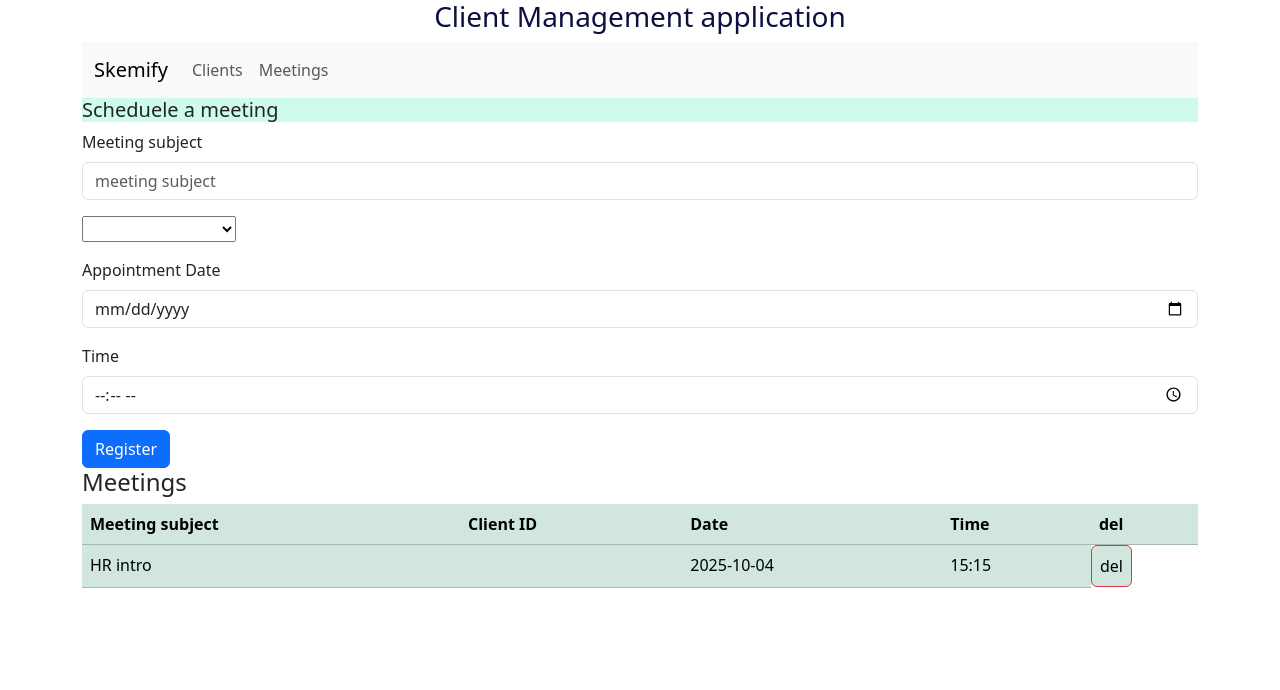
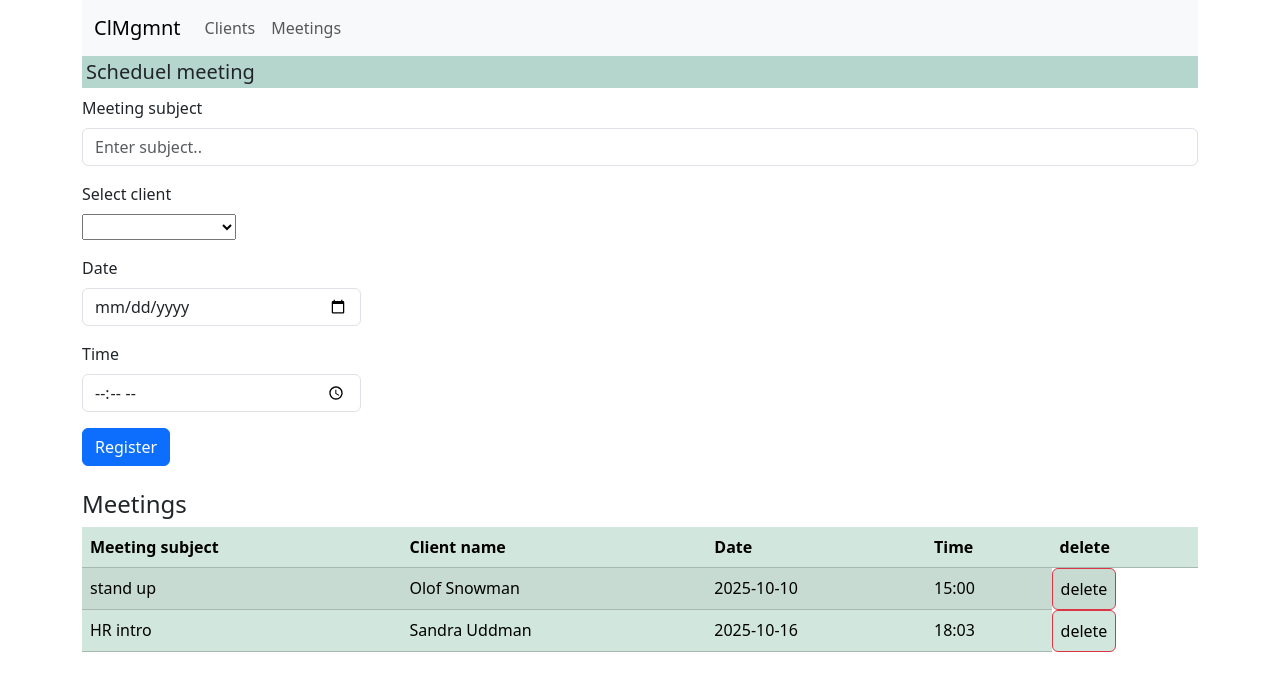
Before and after one commit to sandrauddman/clientManagementApp, an Angular app: page /meetingForm in a window 1280 px wide. Shown: the top 690 px of the page. Built offline with nearby package versions, Linux system fonts and the light colour scheme; data requests are answered from the project's data file.

Commit message:
Cleaned upp spaces and formatted documnets

```diff
--- a/db.json
+++ b/db.json
@@ -1,20 +1,34 @@
 {
   "clients": [
     {
-      "id": "7009",
+      "id": "b5b0",
+      "cname": "Olof Snowman",
+      "email": "o.snowma@winter.com",
+      "pass": "4567890+",
+      "repass": "234567890+"
+    },
+    {
+      "id": "0cde",
       "cname": "Sandra Uddman",
-      "emailId": "Sandra.uddman@gmail.com",
-      "pass": "3456789",
-      "repass": "456789"
+      "email": "Sandra.uddman@gmail.com",
+      "pass": "34567890",
+      "repass": "34567895"
     }
   ],
   "meetings": [
     {
-      "id": "6ec1",
+      "id": "95dd",
+      "meetname": "stand up",
+      "clientId": "b5b0",
+      "date": "2025-10-10",
+      "time": "15:00"
+    },
+    {
+      "id": "2399",
       "meetname": "HR intro",
-      "clientId": "7009",
-      "date": "2025-10-04",
-      "time": "15:15"
+      "clientId": "0cde",
+      "date": "2025-10-16",
+      "time": "18:03"
     }
   ]
 }
--- a/src/app/app.component.html
+++ b/src/app/app.component.html
@@ -1,9 +1,9 @@
-<h3 class="container" style="text-align: center; color: rgb(10, 16, 64);">Client Management application</h3>
+
 
 <div class="container">
   <nav class="navbar navbar-expand-lg navbar-light bg-light">
     <div class="container-fluid">
-      <a class="navbar-brand" href="#">Skemify</a>
+      <a class="navbar-brand" href="#">ClMgmnt</a>
       <button class="navbar-toggler" type="button" data-bs-toggle="collapse" data-bs-target="#navbarNavDropdown"
         aria-controls="navbarNavDropdown" aria-expanded="false" aria-label="Toggle navigation">
         <span class="navbar-toggler-icon"></span>
@@ -20,7 +20,5 @@
       </div>
     </div>
   </nav>
-
-
 </div>
 <router-outlet></router-outlet>
--- a/src/app/client-form/client-form.component.html
+++ b/src/app/client-form/client-form.component.html
@@ -1,32 +1,34 @@
-<div class="container">
-    <span class="border-top border-primary">
-    <h5 style="background-color: rgba(177, 248, 224, 0.614);">Add a client</h5>
+<div class=" container">
+    <h5 class="p-1" style="background-color: rgb(181, 214, 204);"> Add a client</h5>
     <form [formGroup]="registerForm" (ngSubmit)="onSubmit()">
-        <div class="mb-3">
+        <div class="mt-2 mb-3">
             <label  class="form-label">Name</label>
-            <input type="text" class="form-control" formControlName="cname" id="name" placeholder="Jane Doe">
+            <input type="text" class="form-control w-25" formControlName="cname" id="name" placeholder="Enter name"
+            [ngClass]="{'is-invalid': form['cname'].touched  && form['cname'].errors }">
         </div>
         <div class="mb-3">
             <label class="form-label">Email</label>
-            <input type="email" class="form-control" formControlName="emailId" id="email" placeholder="jane.doe@example.com">
+            <input type="email" class="form-control w-25" formControlName="email" id="email" placeholder="jane.doe@example.com"
+                [ngClass]="{'is-invalid': form['email'].touched && form['email'].errors }">
         </div>
         <div class="mb-3">
             <label  class="form-label">Password</label>
-            <input type="password" class="form-control" formControlName="pass" id="password" placeholder="...">
+            <input type="password" class="form-control w-25" formControlName="pass" id="password" placeholder="..."
+            [ngClass]="{'is-invalid': form['pass'].touched && form['pass'].errors }">
         </div>
         <div class="mb-3">
             <label  class="form-label">Re-enter Password</label>
-            <input type="password" class="form-control" formControlName="repass" id="Repassword" placeholder="...">
+            <input type="password" class="form-control  w-25" formControlName="repass" id="Repassword" placeholder="..."
+            [ngClass]="{'is-invalid': form['repass'].touched && form['repass'].errors }">
         </div>
         <button type="submit" class="btn btn-primary" >Register</button>
     </form>
-    </span>
-
 </div>
 
-<div class="container">
+
+<div class="mt-4 container">
     <h4>Client list</h4>
-    <table class="table table-success">
+    <table class="table table-success table-striped">
         <thead>
             <tr>
             <th>Name</th><th>Email</th><th>del</th>
@@ -35,13 +37,9 @@
         <tbody>
             <tr *ngFor="let c of clients; let i= index">
                 <td>{{c.cname}}</td>
-                <td>{{c.emailId}}</td>
-                <button class="btn btn-danger" (click)="deleteclient(c.id)">del</button>
-
+                <td>{{c.email}}</td>
+                <button class="btn btn-danger" (click)="deleteclient(c.id)">delete</button>
             </tr>
         </tbody>
     </table>
-
-
-
 </div>
--- a/src/app/client-form/client-form.component.ts
+++ b/src/app/client-form/client-form.component.ts
@@ -1,7 +1,7 @@
 import { Component, OnInit } from '@angular/core';
 import { Client } from '../clientClass';
 import { CLientService } from '../client.service';
-import { FormBuilder, FormGroup} from '@angular/forms';
+import { FormBuilder, FormGroup, Validators } from '@angular/forms';
 
 @Component({
   selector: 'app-client-form',
@@ -9,56 +9,54 @@ import { FormBuilder, FormGroup} from '@angular/forms';
   styleUrls: ['./client-form.component.css']
 })
 
-export class ClientFormComponent implements OnInit{
+export class ClientFormComponent implements OnInit {
 
-  clients : any[]=[];
-  registerForm:FormGroup;
+  clients: Client[] = [];
+  registerForm: FormGroup;
 
-  constructor(private service: CLientService, private build: FormBuilder){}
+  constructor(private service: CLientService, private build: FormBuilder) { }
 
-  ngOnInit(){ this.registerForm=this.build.group({
-      cname:[''],
-      emailId:[''],
-      pass:[''],
-      repass:['']
+  ngOnInit() {
+    this.registerForm = this.build.group({
+      cname: ['', Validators.required],
+      email: ['', [Validators.email, Validators.required]],
+      pass: ['', [Validators.minLength(8), Validators.required]],
+      repass: ['', [Validators.minLength(8), Validators.required]]
     });
     this.loadclients();
   }
 
-  get form(){
+  get form() {
     return this.registerForm.controls;
   }
 
-  onSubmit(){
-    this.addclient(this.registerForm.value);
-    this.registerForm.reset();
-
-
+  onSubmit() {
+    if (this.registerForm.valid) {
+      this.addclient(this.registerForm.value);
+      this.registerForm.reset();
+    } else {
+      // mark all as touched so errors show up
+      this.registerForm.markAllAsTouched();
+    }
     return;
   }
 
-
-
-
-  addclient (client: any){
-    alert("Client registered : "+ client.cname);
-    this.service.addClient(client).subscribe(()=>{this.loadclients();});
+  addclient(client: Client) {
+    alert("Client registered : " + client.cname);
+    this.service.addClient(client).subscribe(() => { this.loadclients(); });
   }
 
-  loadclients () {
-
-    this.service.getAllClients().subscribe(client=>{this.clients=client});
+  loadclients() {
+    this.service.getAllClients().subscribe(client => { this.clients = client });
   }
 
-
-  deleteclient(i: number){
+  deleteclient(i: number) {
     console.log(" number" + i);
-
-    this.service.deleteClient(i).subscribe(()=>{this.loadclients();});
+    this.service.deleteClient(i).subscribe(() => { this.loadclients(); });
   }
 
-  updateclient(client: any,index : number){
-    this.service.updateClient(client,index).subscribe(()=>{this.loadclients();});
+  updateclient(client: Client, index: number) {
+    this.service.updateClient(client, index).subscribe(() => { this.loadclients(); });
   }
 
 
--- a/src/app/client.service.ts
+++ b/src/app/client.service.ts
@@ -2,7 +2,7 @@ import { Injectable } from '@angular/core';
 import { HttpClient } from '@angular/common/http';
 import { Observable } from 'rxjs';
 import { Client } from './clientClass';
-import { AnyCatcher } from 'rxjs/internal/AnyCatcher';
+
 
 
 
@@ -15,22 +15,22 @@ export class CLientService {
 
   constructor(private http: HttpClient ) { }
 
-addClient(client : any): Observable<any>{
-  return this.http.post<any>(this.url, client);
-
+addClient(client : Client): Observable<Client>{
+  return this.http.post<Client>(this.url, client);
 }
 
-getAllClients():Observable<any[]>{
-  return this.http.get<any[]>(this.url);
+getAllClients():Observable<Client[]>{
+  return this.http.get<Client[]>(this.url);
 }
 
 getClient(index: number): Observable<Client>{
   return this.http.get<Client>(`${this.url}/${index}`);
 }
+
 deleteClient(index: number): Observable<void> {
  return this.http.delete<void>(`${this.url}/${index}`);
 }
-updateClient(client: any, index: number): Observable<Client>{
+updateClient(client: Client, index: number): Observable<Client>{
   return this.http.put<Client>(`${this.url}/${index}`,client)
 
 }
--- a/src/app/clientClass.ts
+++ b/src/app/clientClass.ts
@@ -1,6 +1,6 @@
 
 export class Client{
-
+    id: number;
     cname: string;
     email: string;
     password: string;
--- a/src/app/meeting-form/meeting-form.component.html
+++ b/src/app/meeting-form/meeting-form.component.html
@@ -1,13 +1,13 @@
 <div class="container">
-    <h5 style="background-color: rgba(177, 248, 224, 0.614);">Scheduele a meeting</h5>
+    <h5 class="p-1" style="background-color: rgb(181, 214, 204);"> Scheduel meeting</h5>
     <form [formGroup]="meetingForm" (ngSubmit)="onSubmit()">
         <div class="mb-3">
             <label class="form-label">Meeting subject</label>
             <input type="text" class="form-control" formControlName="meetname" id="meeting"
-                placeholder="meeting subject">
+                placeholder="Enter subject..">
         </div>
-
         <div class="mb-3">
+            <label for="clientSelect" class="form-label">Select client</label><br>
             <select id="clientSelect" formControlName="clientId">
                 <option [ngValue]="null">-- Select a client --</option>
                 <option *ngFor="let client of clients" [ngValue]="client.id">
@@ -15,37 +15,39 @@
                 </option>
             </select>
         </div>
-
         <div class="mb-3">
-            <label for="appointmentDate" class="form-label">Appointment Date</label>
-            <input id="appointmentDate" type="date" class="form-control" formControlName="date">
+            <label for="appointmentDate" class="form-label"> Date</label><br>
+            <input id="appointmentDate" type="date" class="form-control w-25" formControlName="date">
         </div>
-
         <div class="mb-3">
             <label for="appointmentTime" class="form-label">Time</label>
-            <input id="appointmentTime" type="time" class="form-control" formControlName="time">
+            <input id="appointmentTime" type="time" class="form-control w-25" formControlName="time">
         </div>
 
         <button type="submit" class="btn btn-primary">Register</button>
     </form>
 </div>
 
-    <div class="container" >
+<div class="mt-4 container">
     <h4>Meetings</h4>
 
-        <table class="table table-success">
+    <table class="table table-success table-striped">
         <thead>
             <tr>
-                    <th>Meeting subject</th><th>Client ID</th><th>Date</th><th>Time</th><th>del</th>
+                <th>Meeting subject</th>
+                <th>Client name</th>
+                <th>Date</th>
+                <th>Time</th>
+                <th>delete</th>
             </tr>
         </thead>
         <tbody>
             <tr *ngFor="let m of meetings">
                 <td>{{m.meetname}}</td>
-                    <td>{{clients[m.clientId.cname]}}</td>
+                <td>{{getClientName(m.clientId)}}</td>
                 <td>{{m.date}}</td>
                 <td>{{m.time}}</td>
-                    <button class="btn btn-danger" (click)="deletemeeting(m.id)">del</button>
+                <button class="btn btn-danger" (click)="deletemeeting(m.id)">delete</button>
 
             </tr>
         </tbody>
--- a/src/app/meeting-form/meeting-form.component.ts
+++ b/src/app/meeting-form/meeting-form.component.ts
@@ -2,68 +2,62 @@ import { Component, OnInit } from '@angular/core';
 import { MeetingService } from '../meeting.service';
 import { FormBuilder, FormGroup } from '@angular/forms';
 import { CLientService } from '../client.service';
+import { Client } from '../clientClass';
 
 @Component({
   selector: 'app-meeting-form',
   templateUrl: './meeting-form.component.html',
   styleUrls: ['./meeting-form.component.css']
 })
-export class MeetingFormComponent implements OnInit{
+export class MeetingFormComponent implements OnInit {
 
-    meetings: any[]=[];
-    clients : any[]=[];
-    meetingForm:FormGroup;
+  meetings: any[] = [];
+  clients: Client[] = [];
+  meetingForm: FormGroup;
 
-    constructor(private service: MeetingService, private meetbuild: FormBuilder, public clientservice: CLientService){}
+  constructor(private service: MeetingService, private meetbuild: FormBuilder, public clientservice: CLientService) { }
 
-    ngOnInit(){ this.meetingForm=this.meetbuild.group({
-        meetname:[''],
-        clientId:[''],
-        date:[''],
-        time:['']
+  ngOnInit() {
+    this.meetingForm = this.meetbuild.group({
+      meetname: [''],
+      clientId: [''],
+      date: [''],
+      time: ['']
     });
     this.loadclients();
     this.loadmeetings();
-
   }
 
-    get form(){
+  get form() {
     return this.meetingForm.controls;
   }
 
-    onSubmit(){
+  onSubmit() {
     this.addmeeting(this.meetingForm.value);
     this.meetingForm.reset();
-
-
-
     return;
   }
 
-
-    loadclients () {
-
-    this.clientservice.getAllClients().subscribe(client=>{this.clients=client});
+  //function for getting clients so we can show them in dropdown and show the names in th list
+  loadclients() {
+    this.clientservice.getAllClients().subscribe(client => { this.clients = client });
   }
 
-    addmeeting (meeting: any){
-      alert("Meeting booked : "+ meeting.meetname);
-      this.service.addMeeting(meeting).subscribe(()=>{this.loadmeetings();});
+  getClientName(clientId: number): string {
+    const client = this.clients.find(c => c.id === clientId);
+    return client ? client.cname : 'Unknown';
+  }
+
+  addmeeting(meeting: any) {
+    alert("Meeting booked : " + meeting.meetname);
+    this.service.addMeeting(meeting).subscribe(() => { this.loadmeetings(); });
   }
 
   loadmeetings() {
-
-      this.service.getAllMeetings().subscribe(meeting=>{this.meetings=meeting});
+    this.service.getAllMeetings().subscribe(meeting => { this.meetings = meeting });
   }
 
-
-    deletemeeting(i: number){
-      this.service.deleteMeeting(i).subscribe(()=>{this.loadmeetings();});
+  deletemeeting(i: number) {
+    this.service.deleteMeeting(i).subscribe(() => { this.loadmeetings(); });
   }
-
-    updateclient(client: any,index : number){
-      this.service.updateMeeting(client,index).subscribe(()=>{this.loadmeetings();});
 }
-
-
-  }
--- a/src/app/meeting.service.ts
+++ b/src/app/meeting.service.ts
@@ -7,28 +7,27 @@ import { Observable } from 'rxjs';
 })
 export class MeetingService {
 
- private url:string="http://localhost:3000/meetings"
+  private url: string = "http://localhost:3000/meetings"
 
-   constructor(private http: HttpClient ) { }
+  constructor(private http: HttpClient) { }
 
- addMeeting(meeting : any): Observable<any>{
+  addMeeting(meeting: any): Observable<any> {
     return this.http.post<any>(this.url, meeting);
-
   }
 
- getAllMeetings():Observable<any[]>{
+  getAllMeetings(): Observable<any[]> {
     return this.http.get<any[]>(this.url);
   }
 
- getMeeting(index: number): Observable<any>{
+  getMeeting(index: number): Observable<any> {
     return this.http.get<any>(`${this.url}/${index}`);
   }
+
   deleteMeeting(index: number): Observable<any> {
     return this.http.delete<any>(`${this.url}/${index}`);
   }
- updateMeeting(meeting: any, index: number): Observable<any>{
-   return this.http.put<any>(`${this.url}/${index}`,meeting)
 
+  updateMeeting(meeting: any, index: number): Observable<any> {
+    return this.http.put<any>(`${this.url}/${index}`, meeting)
   }
-
 }
```
Also changed, not shown: 1 other file (tests, documents, lock files or other folders). Lines whose indentation alone changed are shown as unchanged.
